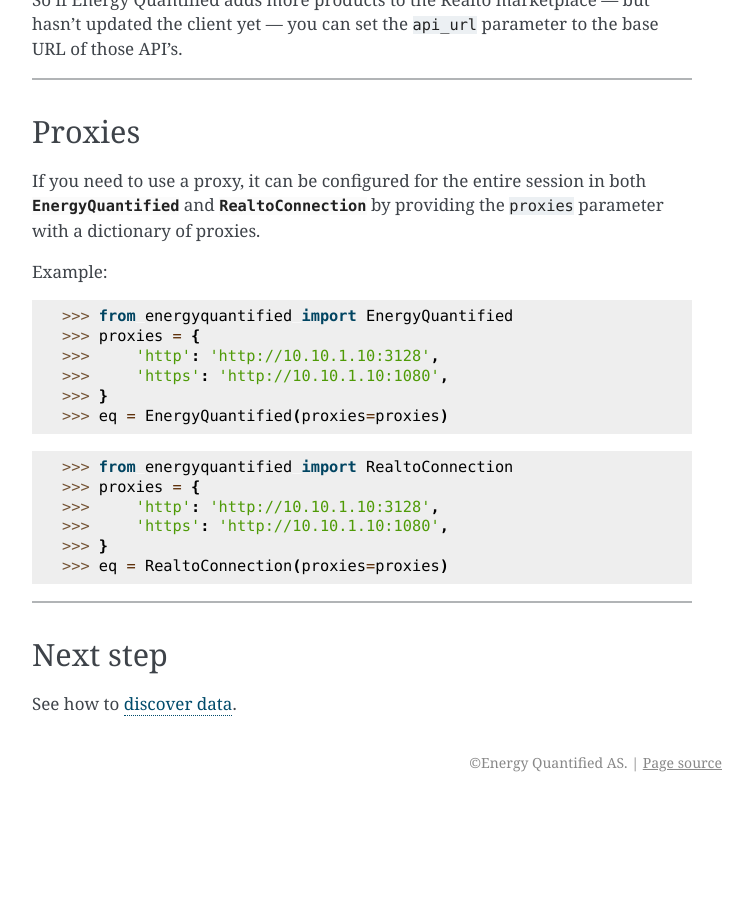
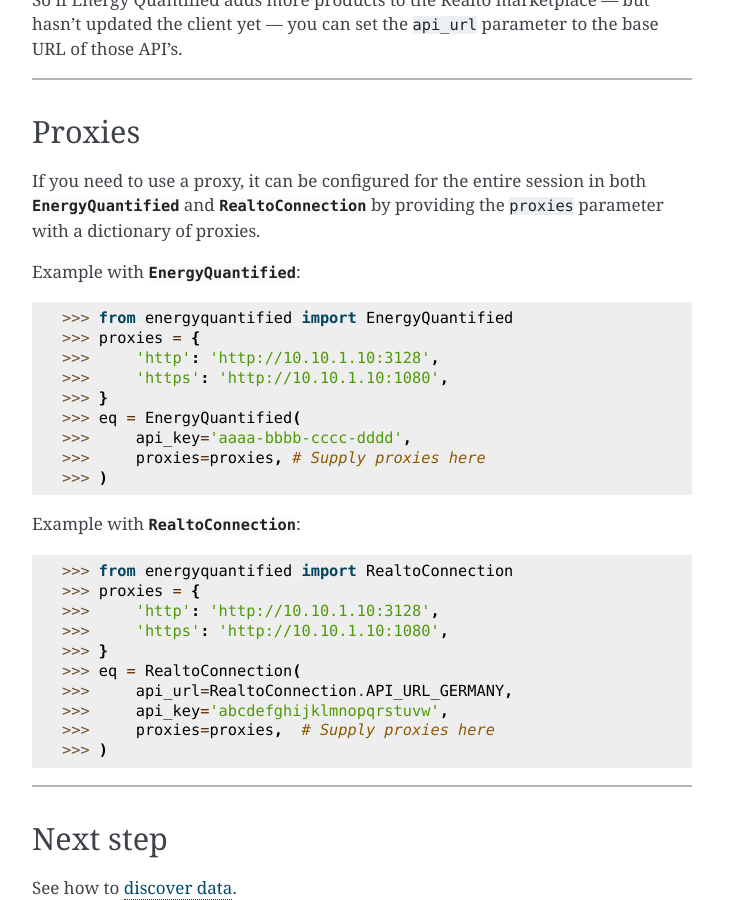
Before and after one commit to energyquantified/eq-python-client, a Sphinx documentation site: the page built from docs/userguide/auth.rst, in a window 1280 px wide and 900 px high, scrolled down 1949 px. Shown: the whole window, without its empty margins (388-1141 px from the left). Built offline with Sphinx 7.4.7, drawn with Linux system fonts in a browser that asks for light colours; before the commit the page ends 2751 px from its top, so only the background shows below that.

Commit message:
Improve proxies docs

```diff
--- a/docs/userguide/auth.rst
+++ b/docs/userguide/auth.rst
@@ -109,21 +109,30 @@ If you need to use a proxy, it can be configured for the entire session in both
 and :py:class:`RealtoConnection <energyquantified.RealtoConnection>` by providing
 the ``proxies`` parameter with a dictionary of proxies.
 
-Example:
+Example with :py:class:`EnergyQuantified <energyquantified.EnergyQuantified>`:
 
    >>> from energyquantified import EnergyQuantified
    >>> proxies = {
    >>>     'http': 'http://10.10.1.10:3128',
    >>>     'https': 'http://10.10.1.10:1080',
    >>> }
-   >>> eq = EnergyQuantified(proxies=proxies)
+   >>> eq = EnergyQuantified(
+   >>>     api_key='aaaa-bbbb-cccc-dddd',
+   >>>     proxies=proxies, # Supply proxies here
+   >>> )
+
+Example with :py:class:`RealtoConnection <energyquantified.RealtoConnection>`:
 
    >>> from energyquantified import RealtoConnection
    >>> proxies = {
    >>>     'http': 'http://10.10.1.10:3128',
    >>>     'https': 'http://10.10.1.10:1080',
    >>> }
-   >>> eq = RealtoConnection(proxies=proxies)
+   >>> eq = RealtoConnection(
+   >>>     api_url=RealtoConnection.API_URL_GERMANY,
+   >>>     api_key='abcdefghijklmnopqrstuvw',
+   >>>     proxies=proxies,  # Supply proxies here
+   >>> )
 
 -----
 
```
